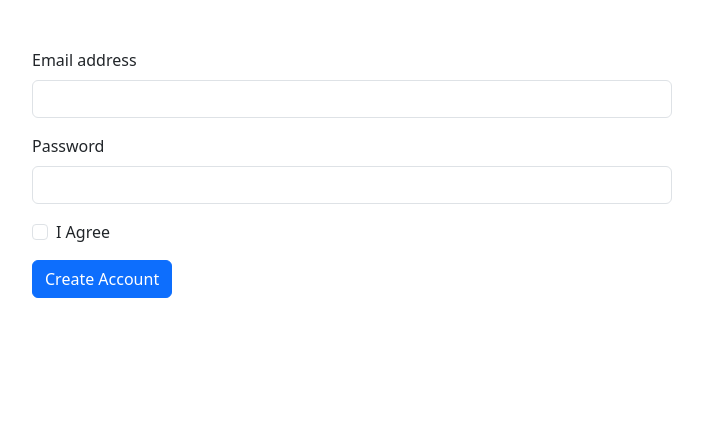
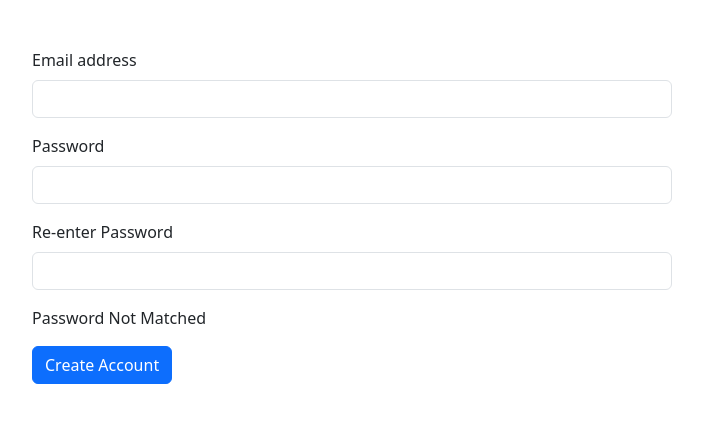
Before and after one commit to subash-y/reactapp, a React (Vite) app in the folder React-Boot/: page /login in a window 1280 px wide. Shown: the top 422 px of the page, without its empty margins (288-991 px from the left). Built offline with nearby package versions, Linux system fonts and the light colour scheme.

Commit message:
React router and link component used

```diff
--- a/React-Boot/package.json
+++ b/React-Boot/package.json
@@ -11,14 +11,15 @@
   },
   "dependencies": {
     "react": "^19.2.0",
-    "react-dom": "^19.2.0"
+    "react-dom": "^19.2.0",
+    "react-router-dom": "^7.13.1"
   },
   "devDependencies": {
     "@eslint/js": "^9.39.1",
     "@types/react": "^19.2.7",
     "@types/react-dom": "^19.2.3",
     "@vitejs/plugin-react": "^5.1.1",
-    "eslint": "^9.39.1",
+    "eslint": "^9.39.3",
     "eslint-plugin-react-hooks": "^7.0.1",
     "eslint-plugin-react-refresh": "^0.4.24",
     "globals": "^16.5.0",
--- /dev/null
+++ b/React-Boot/src/Home.jsx
@@ -0,0 +1,9 @@
+function Home() {
+    return(
+        <>
+        <h1>Home Page</h1>
+        </>
+    );
+}
+
+export default Home
--- a/React-Boot/src/Login.jsx
+++ b/React-Boot/src/Login.jsx
@@ -1,19 +1,55 @@
+import { useState,useEffect } from "react";
+
 function Login() {
+
+    const [pwd1, setPwd1] = useState("");
+    const [pwd2, setPwd2] = useState("");
+    const [same, setSame] = useState(false)
+
+    useEffect(() => {
+        setSame(pwd1 !== "" && pwd1 === pwd2);
+    }, [pwd1, pwd2]);
+
+    function handlePwd1Change(event) {
+        setPwd1(event.target.value);
+
+    }
+
+    function handlePwd2Change(event) {
+        setPwd2(event.target.value);
+    }
     return (
         <>
-            <form className="my-5" style={{width:"50%",margin:"auto"}}>
+            <form className="my-5" style={{ width: "50%", margin: "auto" }}>
                 <div className="mb-3">
-                    <label for="exampleInputEmail1" className="form-label">Email address</label>
-                    <input type="email" className="form-control" id="exampleInputEmail1" aria-describedby="emailHelp"/>
+                    <label htmlFor="exampleInputEmail1" className="form-label">Email address</label>
+                    <input type="email" className="form-control" id="exampleInputEmail1" aria-describedby="emailHelp" />
                 </div>
                 <div className="mb-3">
-                    <label for="exampleInputPassword1" className="form-label">Password</label>
-                    <input type="password" className="form-control" id="exampleInputPassword1"/>
+                    <label htmlFor="exampleInputPassword1" className="form-label">Password</label>
+                    <input value={pwd1} onChange={handlePwd1Change} type="password" className="form-control" id="exampleInputPassword1" />
                 </div>
-                <div className="mb-3 form-check">
-                    <input type="checkbox" className="form-check-input" id="exampleCheck1"/>
-                        <label className="form-check-label" for="exampleCheck1">I Agree</label>
+                <div className="mb-3">
+                    <label htmlFor="exampleInputPassword2" className="form-label">Re-enter Password</label>
+                    <input value={pwd2} onChange={handlePwd2Change} type="password" className="form-control" id="exampleInputPassword2" />
                 </div>
+                {same && (
+                    <div className="mb3 form-check">
+                        <input
+                            type="checkbox"
+                            className="form-check-input"
+                            id="exampleCheck1"
+                        />
+                        <label
+                            className="form-check-label"
+                            htmlFor="exampleCheck1"
+                        >
+                            I Agree
+                        </label>
+                    </div>
+                )}
+                {same && <p>Password Matched</p>}
+                {!same && <p>Password Not Matched</p>}
                 <button type="submit" className="btn btn-primary">Create Account</button>
             </form>
         </>
--- /dev/null
+++ b/React-Boot/src/NotFound.jsx
@@ -0,0 +1,18 @@
+import { Link } from "react-router-dom";
+
+function NotFound() {
+    return (
+
+        <>
+            <div className='not-found'>
+                <h1>404 - Page Not Found</h1>
+                <p>The page you're looking for doesn't exist.</p>
+                <a className="btn btn-primary" href="/">Home</a> {/* this btn load from server*/}
+            </div>
+
+            <Link className="btn btn-danger" to="/">Home</Link> {/*Loads from react browser router*/}
+        </>
+    );
+}
+
+export default NotFound
--- a/React-Boot/src/main.jsx
+++ b/React-Boot/src/main.jsx
@@ -1,9 +1,28 @@
 import { StrictMode } from 'react'
 import { createRoot } from 'react-dom/client'
 import Login from './Login.jsx'
+import Home from './Home.jsx'
+import NotFound from './NotFound.jsx'
+import { createBrowserRouter, RouterProvider } from "react-router-dom";
+
+const router = createBrowserRouter([
+  {
+    path: '/',
+    element: <Home/>,
+  },
+  {
+    path: '/login',
+    element: <Login/>
+  },
+    {
+    path: '*',   // catch-all route
+    element: <NotFound/>
+  }
+
+]);
 
 createRoot(document.getElementById('root')).render(
   <StrictMode>
-   <Login />
+   <RouterProvider router={router}/>
   </StrictMode>
 )
```
Also changed, not shown: 1 other file (tests, documents, lock files or other folders).
